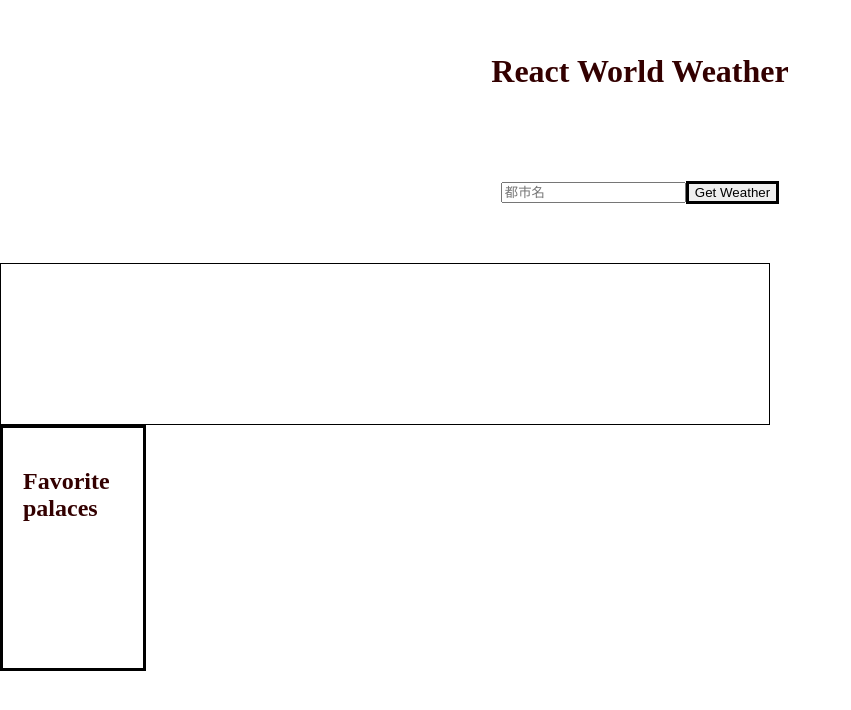
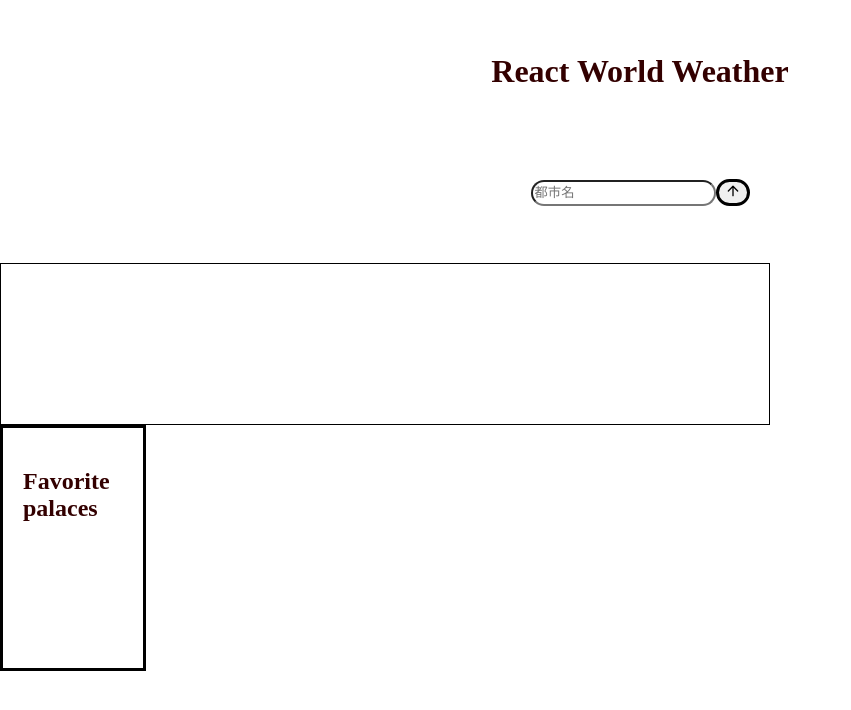
Before and after one commit to falconA7/weather-app, a React (Vite) app: page / in a window 1280 px wide. Shown: the top 710 px of the page, without its empty margins (0-851 px from the left). Built offline with nearby package versions, Linux system fonts and the light colour scheme.

Commit message:
fixed Form.tsx redesigned button

```diff
--- a/package.json
+++ b/package.json
@@ -10,6 +10,7 @@
     "preview": "vite preview"
   },
   "dependencies": {
+    "lucide-react": "^1.14.0",
     "react": "^19.2.4",
     "react-dom": "^19.2.4"
   },
--- a/src/components/Form.tsx
+++ b/src/components/Form.tsx
@@ -1,3 +1,4 @@
+import {ArrowUp,} from 'lucide-react';
 type FormProps= {
     setCity: React.Dispatch<React.SetStateAction<string>>
     getWeather: (e: React.SubmitEvent<HTMLFormElement>) => void
@@ -15,8 +16,8 @@ const Form = (props:FormProps)=> {
                 onChange={e=> props.setCity(e.target.value)}
             />
 
-            <button className="form-button" type="submit" onClick={props.getWeather}>
-                Get Weather
+            <button className="form-button" type="submit" onClick={props.getWeather} aria-label="getWeather">
+                <ArrowUp size={16}/>
             </button>
 
         </form>
--- a/src/index.css
+++ b/src/index.css
@@ -1,5 +1,6 @@
 html{
     font-size:62.5%;
+    box-sizing:border-box;
 }
 
 body{
@@ -26,12 +27,18 @@ body{
     justify-content:center;
     align-items:center;
     height:100px;
-    border-color:black;
     margin:20px;
+}
+
+.form-input{
+    height:20px;
+    border-radius: 60px;
+
 }
 
 .form-button {
     border:solid;
+    border-radius: 60px;
 
 }
 
```
Also changed, not shown: 1 other file (tests, documents, lock files or other folders).
